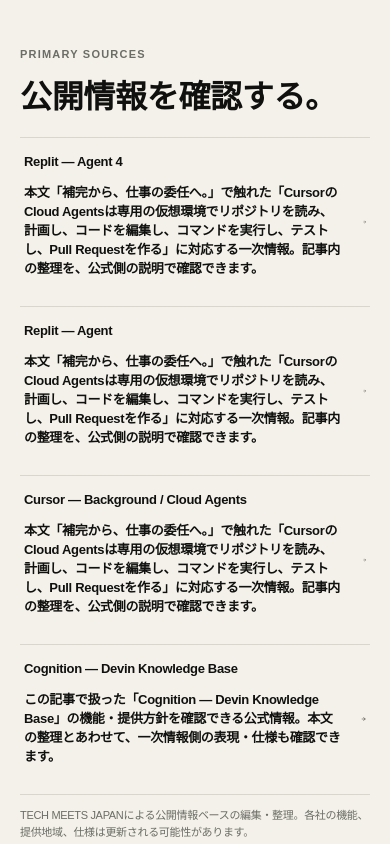
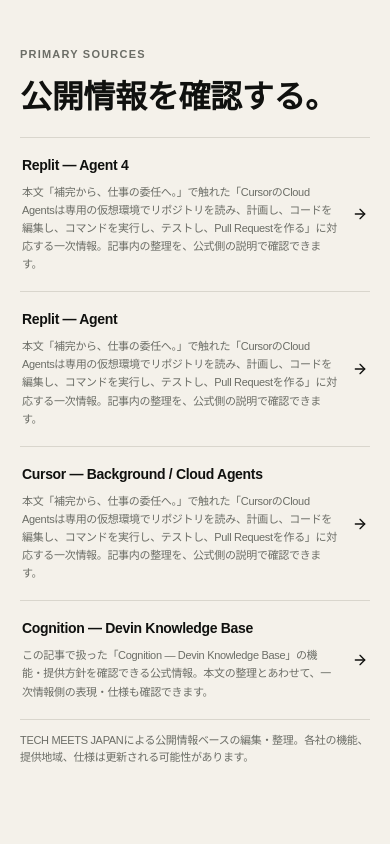
Before and after one commit to yasu-kai/tech-meets-japan, a Next.js app: page /research/ai-work/coding-agents in a window 390 px wide. Shown: the part 3360-4204 px from the top of the page. Built offline with nearby package versions, Linux system fonts and the light colour scheme.

Commit message:
Style contextual primary source references

```diff
--- a/app/globals.css
+++ b/app/globals.css
@@ -1388,3 +1388,38 @@ linear-gradient(135deg,rgba(255,255,255,.04),transparent 55%)}
   line-height:.94!important;
   letter-spacing:-.055em!important;
 }
+
+.story-sources a.story-source-link{
+  display:grid;
+  grid-template-columns:minmax(0,1fr) auto;
+  gap:28px;
+  align-items:center;
+  padding:22px 4px;
+}
+.story-source-copy{
+  display:flex;
+  flex-direction:column;
+  gap:8px;
+}
+.story-source-copy strong{
+  font-size:14px;
+  line-height:1.35;
+}
+.story-source-copy p{
+  margin:0;
+  max-width:900px;
+  font-size:12px;
+  line-height:1.7;
+  font-weight:500;
+  color:var(--muted);
+}
+@media(max-width:720px){
+  .story-sources a.story-source-link{
+    gap:14px;
+    padding:18px 2px;
+  }
+  .story-source-copy p{
+    font-size:11px;
+    line-height:1.65;
+  }
+}
```
